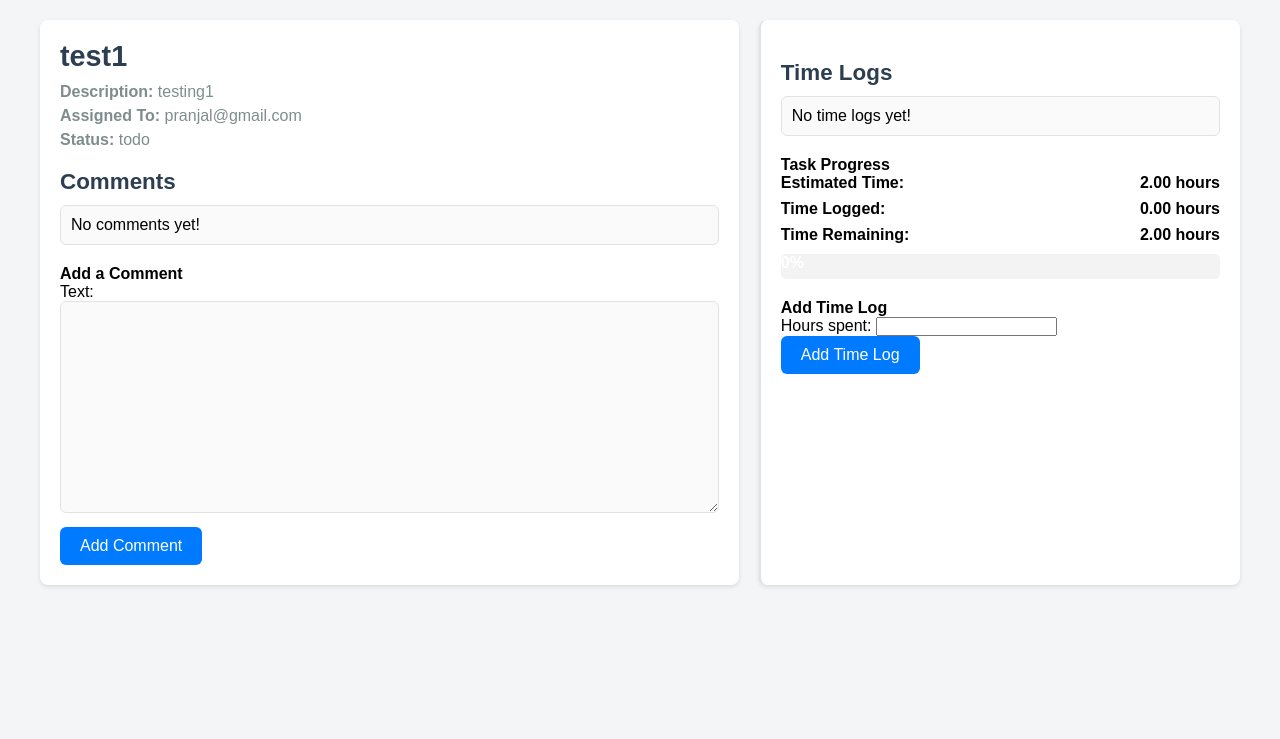
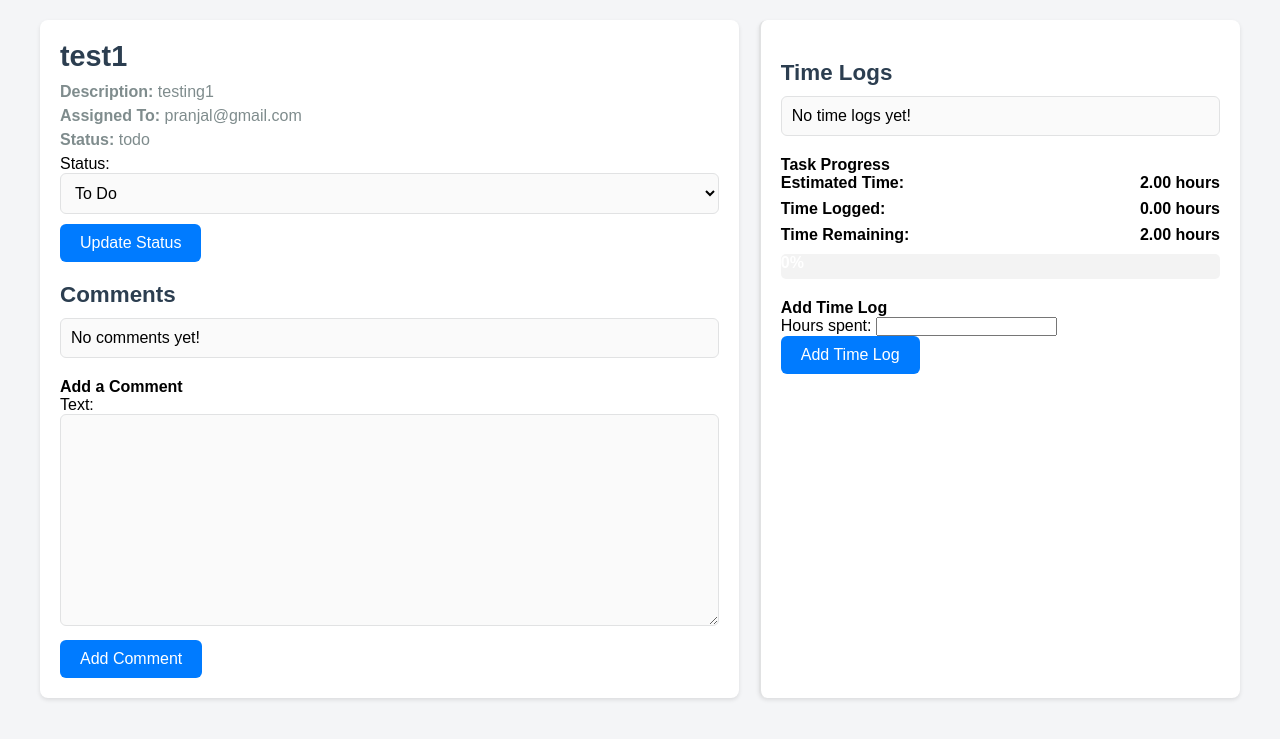
Before and after one commit to Pranjalsharma05/taskpilot, a Django app: page /task/1/ in a window 1280 px wide. Shown: the top 739 px of the page. Run offline with Django 5.2, Linux system fonts and the light colour scheme; data comes from the database, SQL or seed files in the repository; data that the repository does not hold is empty; some libraries are stand-ins or nearby versions.

Commit message:
ps commit for task upadte

```diff
--- a/project_mangement/manager/templates/manager/task_detail.html
+++ b/project_mangement/manager/templates/manager/task_detail.html
@@ -123,6 +123,11 @@
             <p><strong>Assigned To:</strong> {{ task.assigned_to }}</p>
             <p><strong>Status:</strong> {{ task.status }}</p>
         </div>
+        <form method="post">
+            {% csrf_token %}
+            {{ status_form.status.label_tag }} {{ status_form.status }}
+            <button type="submit" name="update_status">Update Status</button>
+        </form>
 
         <!-- Comments Section -->
         <h3 class="section-title">Comments</h3>
--- a/project_mangement/manager/views.py
+++ b/project_mangement/manager/views.py
@@ -353,7 +353,7 @@ def add_task(request, project_id):
 def task_detail(request, task_id):
     task = get_object_or_404(Task, id=task_id)
 
-    # Handle comment form submission
+    # --- Handle Comment Form ---
     if request.method == 'POST' and 'comment' in request.POST:
         comment_form = CommentForm(request.POST)
         if comment_form.is_valid():
@@ -365,7 +365,7 @@ def task_detail(request, task_id):
     else:
         comment_form = CommentForm()
 
-    # Handle time log form submission
+    # --- Handle Time Log Form ---
     if request.method == 'POST' and 'time_log' in request.POST:
         time_log_form = TimeLogForm(request.POST)
         if time_log_form.is_valid():
@@ -377,30 +377,38 @@ def task_detail(request, task_id):
     else:
         time_log_form = TimeLogForm()
 
-    # Get all comments and time logs for this task
+    # --- Handle Task Status Update Form (Only 'status' field) ---
+    if request.method == 'POST' and 'update_status' in request.POST:
+        status_form = TaskForm(request.POST, instance=task)
+        # Only allow 'status' field to be updated
+        status_form.fields.clear()
+        status_form.fields['status'] = TaskForm(request.POST, instance=task).fields['status']
+        if status_form.is_valid():
+            task.status = status_form.cleaned_data['status']
+            task.save()
+            return redirect('task_detail', task_id=task.id)
+    else:
+        status_form = TaskForm(instance=task)
+        # Hide all fields except status
+        allowed_status_field = status_form.fields['status']
+        status_form.fields.clear()
+        status_form.fields['status'] = allowed_status_field
+
+    # --- Comments and Time Logs ---
     comments = task.comments.all()
     time_logs = task.time_logs.all()
 
-    # 🛠 Calculate total time logged
+    # --- Time Calculations ---
     total_time_logged = sum(tl.hours_spent for tl in time_logs)
-
-    # 🛠 Calculate time remaining
-    if task.estimated_time:
-        time_remaining = max(task.estimated_time - total_time_logged, 0)  # no negative values
-    else:
-        time_remaining = 0
-
-    # 🛠 Calculate progress percentage
-    if task.estimated_time:
-        progress_percentage = (total_time_logged / task.estimated_time) * 100
-        progress_percentage = min(progress_percentage, 100)  # cap at 100%
-    else:
-        progress_percentage = 0
+    time_remaining = max(task.estimated_time - total_time_logged, 0) if task.estimated_time else 0
+    progress_percentage = (total_time_logged / task.estimated_time) * 100 if task.estimated_time else 0
+    progress_percentage = min(progress_percentage, 100)
 
     return render(request, 'manager/task_detail.html', {
         'task': task,
         'comment_form': comment_form,
         'time_log_form': time_log_form,
+        'status_form': status_form,
         'comments': comments,
         'time_logs': time_logs,
         'total_time_logged': total_time_logged,
```
